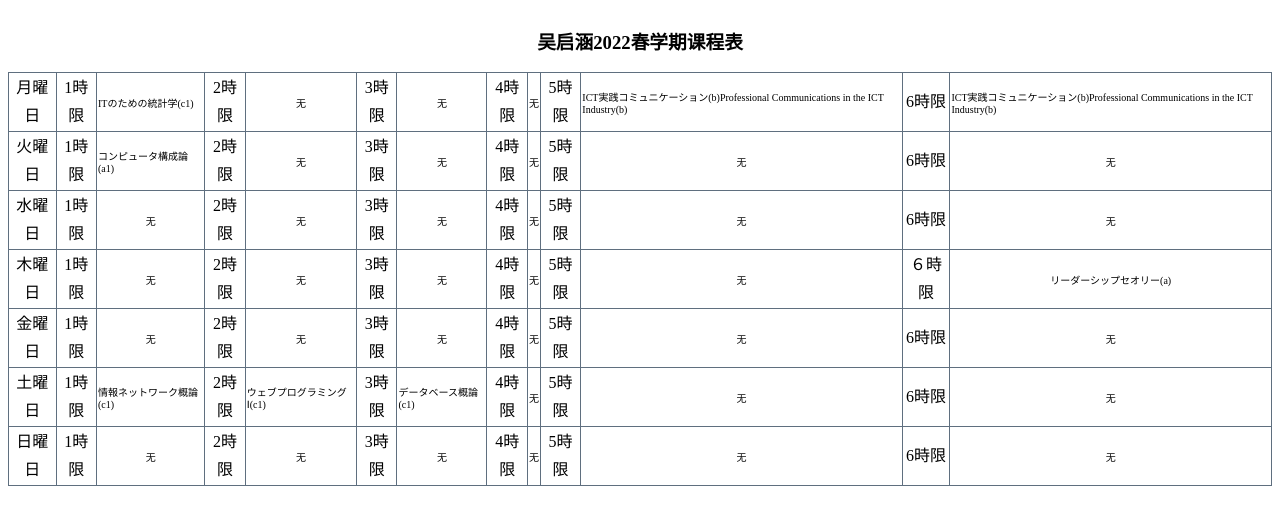
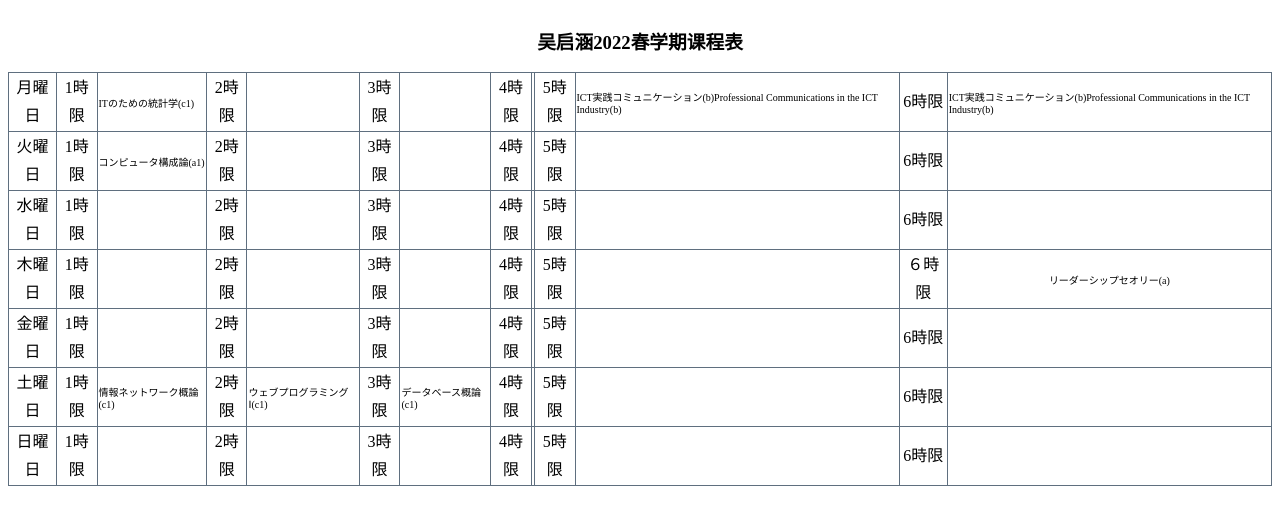
Before and after one commit to ShuyaoLim/C, a plain HTML site: page 2nd practice homework/course_table.html in a window 1280 px wide. Drawn offline with Linux system fonts and the light colour scheme.

Commit message:
ninth commit

```diff
--- a/2nd practice homework/course_table.html
+++ b/2nd practice homework/course_table.html
@@ -28,11 +28,11 @@
 				<th>1時限</th>
 				<td>ITのための統計学(c1)</td>
 				<th>2時限</th>
-				<td><center>无</center></td>
+				<td><center></center></td>
 				<th>3時限</th>
-				<td><center>无</center></td>
+				<td><center></center></td>
 				<th>4時限</th>
-				<td><center>无</center></td>
+				<td><center></center></td>
 				<th>5時限</th>
 				<td>ICT実践コミュニケーション(b)Professional Communications in the ICT Industry(b)</td>
 				<th>6時限</th>
@@ -43,60 +43,60 @@
 				<th>1時限</th>
 				<td>コンピュータ構成論(a1)</td>
 				<th>2時限</th>
-				<td><center>无</center></td>
+				<td><center></center></td>
 				<th>3時限</th>
-				<td><center>无</center></td>
+				<td><center></center></td>
 				<th>4時限</th>
-				<td><center>无</center></td>
+				<td><center></center></td>
 				<th>5時限</th>
-				<td><center>无</center></td>
+				<td><center></center></td>
 				<th>6時限</th>
-				<td><center>无</center></td>
+				<td><center></center></td>
 			</tr>
 			<tr>
 				<th>水曜日</th>
 				<th>1時限</th>
-				<td><center>无</center></td>
+				<td><center></center></td>
 				<th>2時限</th>
-				<td><center>无</center></td>
+				<td><center></center></td>
 				<th>3時限</th>
-				<td><center>无</center></td>
+				<td><center></center></td>
 				<th>4時限</th>
-				<td><center>无</center></td>
+				<td><center></center></td>
 				<th>5時限</th>
-				<td><center>无</center></td>
+				<td><center></center></td>
 				<th>6時限</th>
-				<td><center>无</center></td>
+				<td><center></center></td>
 			</tr>
 			<tr>
 				<th>木曜日</th>
 				<th>1時限</th>
-				<td><center>无</center></td>
+				<td><center></center></td>
 				<th>2時限</th>
-				<td><center>无</center></td>
+				<td><center></center></td>
 				<th>3時限</th>
-				<td><center>无</center></td>
+				<td><center></center></td>
 				<th>4時限</th>
-				<td><center>无</center></td>
+				<td><center></center></td>
 				<th>5時限</th>
-				<td><center>无</center></td>
+				<td><center></center></td>
 				<th>６時限</th>
 				<td><center>リーダーシップセオリー(a)</center></td>
 			</tr>
 			<tr>
 				<th>金曜日</th>
 				<th>1時限</th>
-				<td><center>无</center></td>
+				<td><center></center></td>
 				<th>2時限</th>
-				<td><center>无</center></td>
+				<td><center></center></td>
 				<th>3時限</th>
-				<td><center>无</center></td>
+				<td><center></center></td>
 				<th>4時限</th>
-				<td><center>无</center></td>
+				<td><center></center></td>
 				<th>5時限</th>
-				<td><center>无</center></td>
+				<td><center></center></td>
 				<th>6時限</th>
-				<td><center>无</center></td>
+				<td><center></center></td>
 			</tr>
 			<tr>
 				<th>土曜日</th>
@@ -107,26 +107,26 @@
 				<th>3時限</th>
 				<td>データベース概論(c1)</td>
 				<th>4時限</th>
-				<td><center>无</center></td>
+				<td><center></center></td>
 				<th>5時限</th>
-				<td><center>无</center></td>
+				<td><center></center></td>
 				<th>6時限</th>
-				<td><center>无</center></td>
+				<td><center></center></td>
 			</tr>
 			<tr>
 				<th>日曜日</th>
 				<th>1時限</th>
-				<td><center>无</center></td>
+				<td><center></center></td>
 				<th>2時限</th>
-				<td><center>无</center></td>
+				<td><center></center></td>
 				<th>3時限</th>
-				<td><center>无</center></td>
+				<td><center></center></td>
 				<th>4時限</th>
-				<td><center>无</center></td>
+				<td><center></center></td>
 				<th>5時限</th>
-				<td><center>无</center></td>
+				<td><center></center></td>
 				<th>6時限</th>
-				<td><center>无</center></td>
+				<td><center></center></td>
 			</tr>
 		</table>
 	</body>
```
